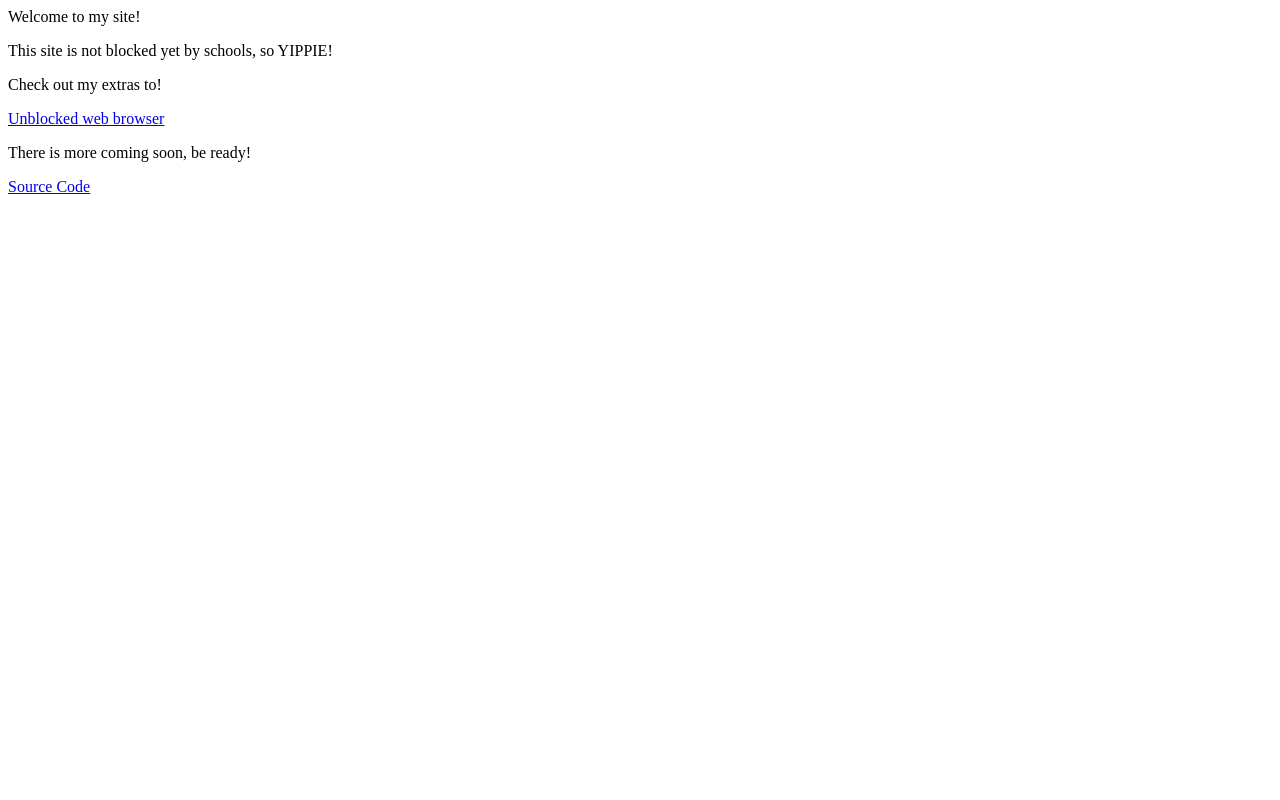
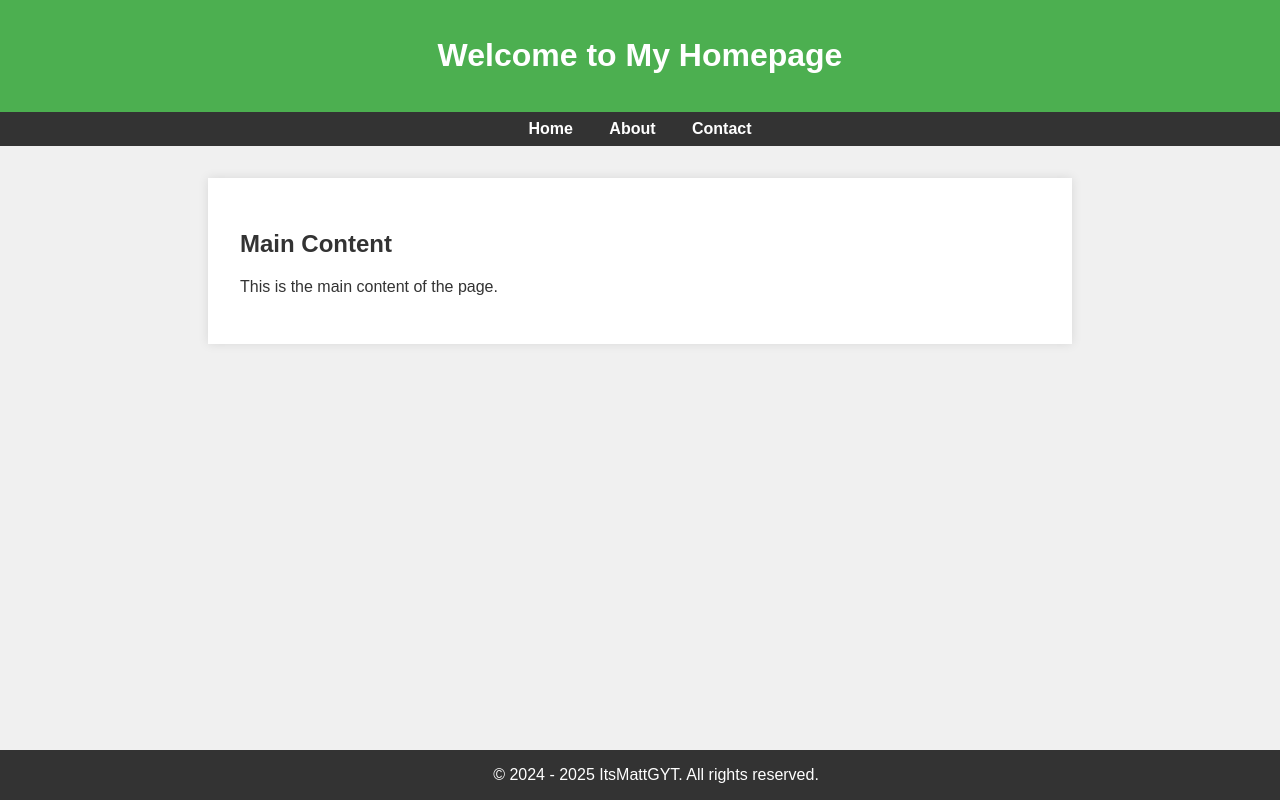
Before and after one commit to ProProgramer123/proprogramer123.github.io, a plain HTML site: page index.html in a window 1280 px wide. Drawn offline with Linux system fonts and the light colour scheme.

Commit message:
Update index.html

```diff
--- a/index.html
+++ b/index.html
@@ -1,6 +1,27 @@
-<p>Welcome to my site!</p>
-<p>This site is not blocked yet by schools, so YIPPIE!</p>
-<p>Check out my extras to!</p>
-<a href="https://proprogramer123.github.io/The-Unblocked-Web-Browser/">Unblocked web browser</a>
-<p>There is more coming soon, be ready!</p>
-<a href="https://github.com/ProProgramer123/proprogramer123.github.io">Source Code</a>
+<!DOCTYPE html>
+<html lang="en">
+<head>
+    <meta charset="UTF-8">
+    <meta name="viewport" content="width=device-width, initial-scale=1.0">
+    <title>Homepage</title>
+    <!-- Link to the CSS file -->
+    <link rel="stylesheet" href="styles.css">
+</head>
+<body>
+    <header>
+        <h1>Welcome to My Homepage</h1>
+    </header>
+    <nav>
+        <a href="#">Home</a>
+        <a href="#">About</a>
+        <a href="#">Contact</a>
+    </nav>
+    <main>
+        <h2>Main Content</h2>
+        <p>This is the main content of the page.</p>
+    </main>
+    <footer>
+        &copy; 2024 - 2025 ItsMattGYT. All rights reserved.
+    </footer>
+</body>
+</html>
```
